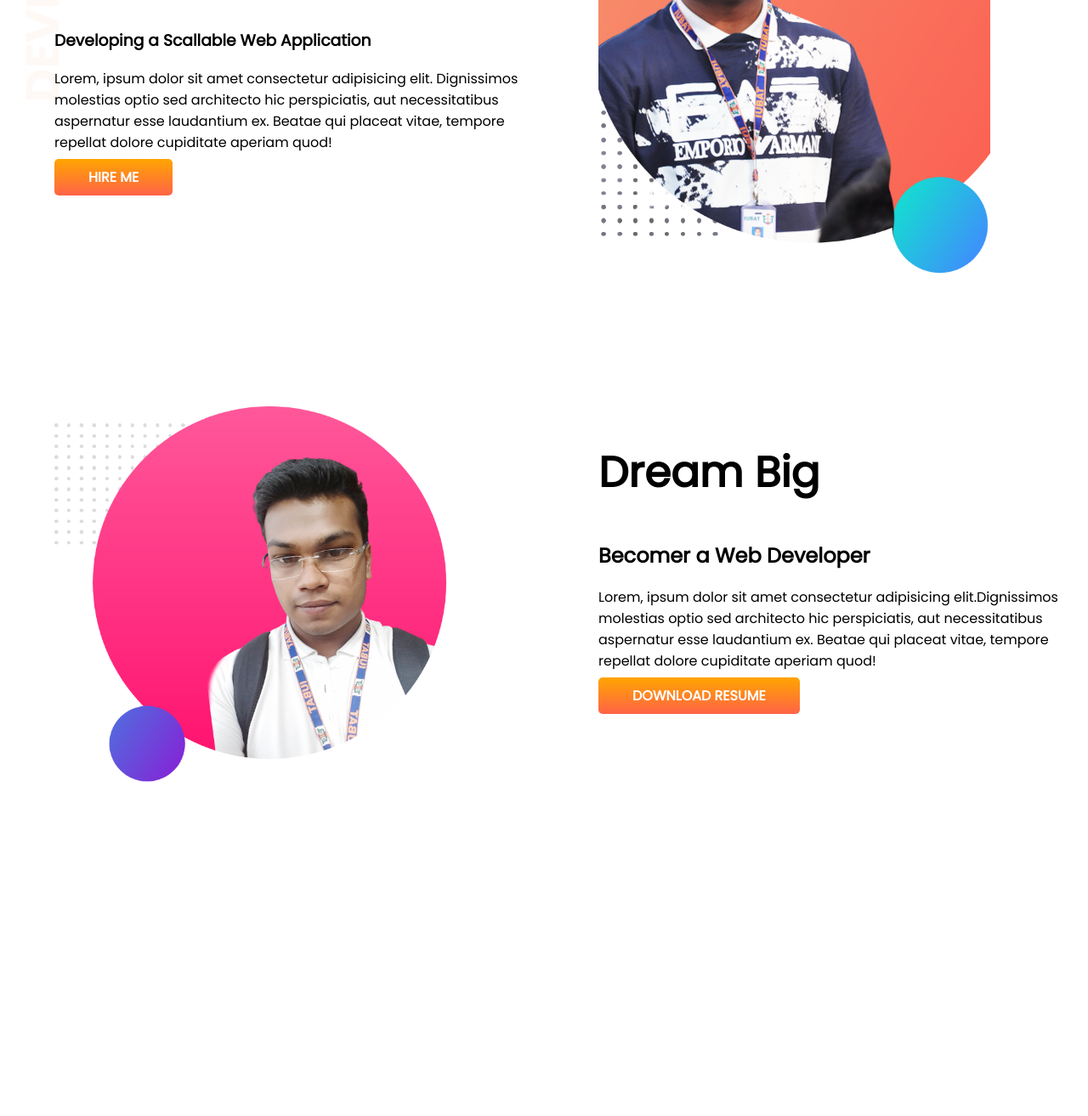
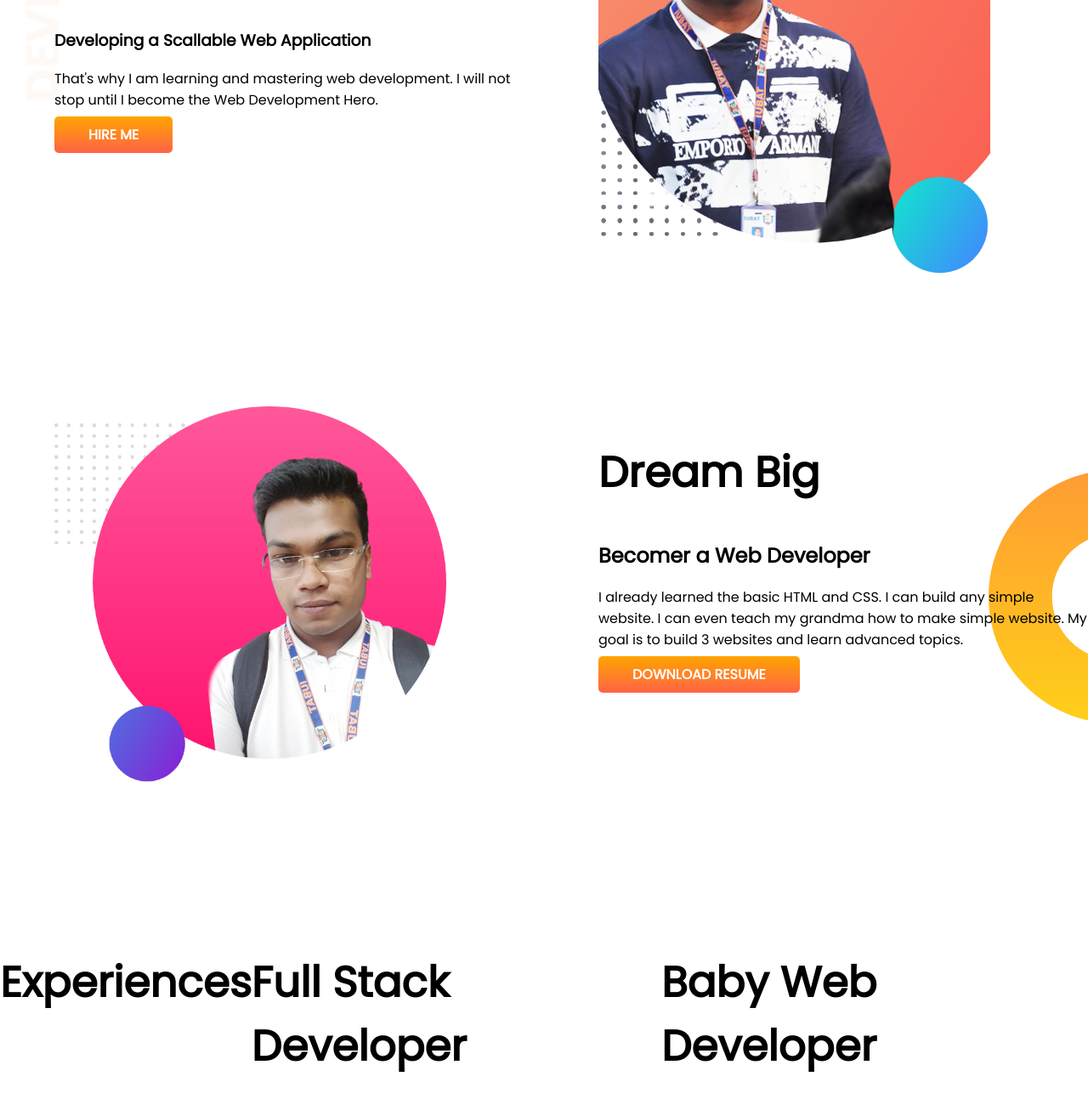
Before and after one commit to kamrul-dev/developer-portfolio, a plain HTML site: page index.html in a window 1280 px wide. Shown: the part 242-1555 px from the top of the page at 85% size. Before the commit the page ends 1319 px from the top, so only its background shows below. Drawn offline with Linux system fonts and the light colour scheme.

Commit message:
content changed

```diff
--- a/index.html
+++ b/index.html
@@ -19,9 +19,7 @@
             <h1>Welcome To</h1>
             <h1><span class="orange-color">Kamrul Hasan's</span> world!</h1>
             <h3>Developing a Scallable Web Application</h3>
-            <p>Lorem, ipsum dolor sit amet consectetur adipisicing elit.  Dignissimos molestias optio sed architecto hic
-                perspiciatis, aut necessitatibus aspernatur esse laudantium ex. Beatae qui placeat vitae, tempore repellat
-                dolore cupiditate aperiam quod!</p>
+            <p>That's why I am learning and mastering web development. I will not stop until I become the Web Development Hero.</p>
             <a class="link-button" href="https://www.linkedin.com/in/kamrul82/" target="_blank">HIRE ME</a>
         </div>
         <div class="half-width">
@@ -38,13 +36,22 @@
         <div class="half-width">
             <h1>Dream Big</h1>
             <h2>Becomer a Web Developer</h2>
-            <p>Lorem, ipsum dolor sit amet consectetur adipisicing elit.Dignissimos molestias optio sed architecto hic
-                perspiciatis, aut necessitatibus aspernatur esse laudantium ex. Beatae qui placeat vitae, tempore repellat
-                dolore cupiditate aperiam quod!</p>
+            <p>I already learned the basic HTML and CSS. I can build any simple website. I can even teach my grandma how to make simple website. My goal is to build 3 websites and learn advanced topics.</p>
             <a class="link-button" href="http://" target="blank">DOWNLOAD RESUME</a>
         </div>
     </section>
     <!--Dream Big Content and image end-->
+
+    <section class="experience-area">
+        <h1>Experiences</h1>
+        <div>
+            <h1>Full Stack Developer</h1>
+        </div>
+        <div>
+            <h1>Baby Web Developer</h1>
+        </div>
+
+    </section>
 </body>
 
 </html>
--- a/style.css
+++ b/style.css
@@ -31,3 +31,8 @@ section{
     background-image: url(images/top-banner.png);
     background-repeat: no-repeat;
 }
+.dream-big{
+    background-image: url(images/dream-bg.png);
+    background-repeat: no-repeat;
+    background-position: right;
+}
```
